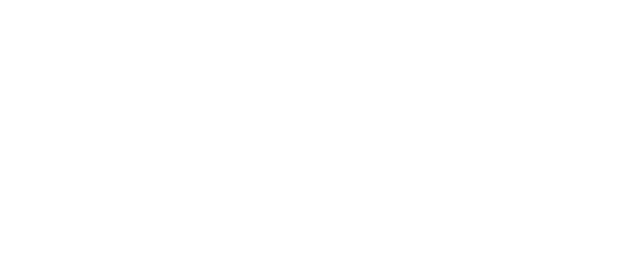
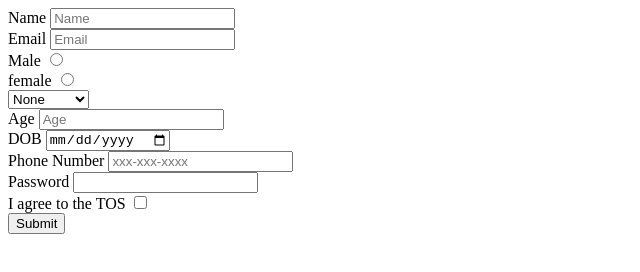
Before and after one commit to acciojob/signup-form-car-SourabhKanase, a website: page main.html in a window 1280 px wide. Shown: the whole page, without its empty margins (0-640 px from the left). Drawn offline with Linux system fonts and the light colour scheme.

Commit message:
created a submission

```diff
--- a/main.html
+++ b/main.html
@@ -7,7 +7,45 @@
 </head>
 
 <body>
-	<!-- the entire body must be written by student -->
+	<form method="post">
+	<label for="name">Name</label>
+	<input id="name" type="text" name="name" required placeholder="Name"><br>
+
+	<label for="email">Email</label>
+	<input type="email" id="email" name="email" placeholder="Email" required><br>
+
+	<label for="gender_m">Male</label>
+	<input type="radio" name="gender_m"><br>
+
+	<label for="gender_f">female</label>
+	<input type="radio" name="gender_f"><br>
+
+	<select aria-required>
+		<option>None</option>
+		<option>Bmw</option>
+		<option>Audi</option>
+		<option>Mercedes</option>
+	</select><br>
+     <label for="age">Age</label>
+	<input type="number " id="age" name="age" placeholder="Age"required ><br>
+	<label for="dob">DOB</label>
+	<input type="date" name="date" required><br>
+
+
+
+
+	<label for="tel">Phone Number</label>
+	<input id="tel" type="tel" placeholder="xxx-xxx-xxxx"><br>
+
+		<label id="password">Password</label>
+		<input id="password" name="password" required><br>
+
+		<label for="tos">I agree to the TOS</label>
+		<input type="checkbox" id="tos"required ><br>
+		<button type="button">Submit</button>
+
+
+	</form>
     <script type="text/javascript" src="./script.js">
 </script>
 
```
